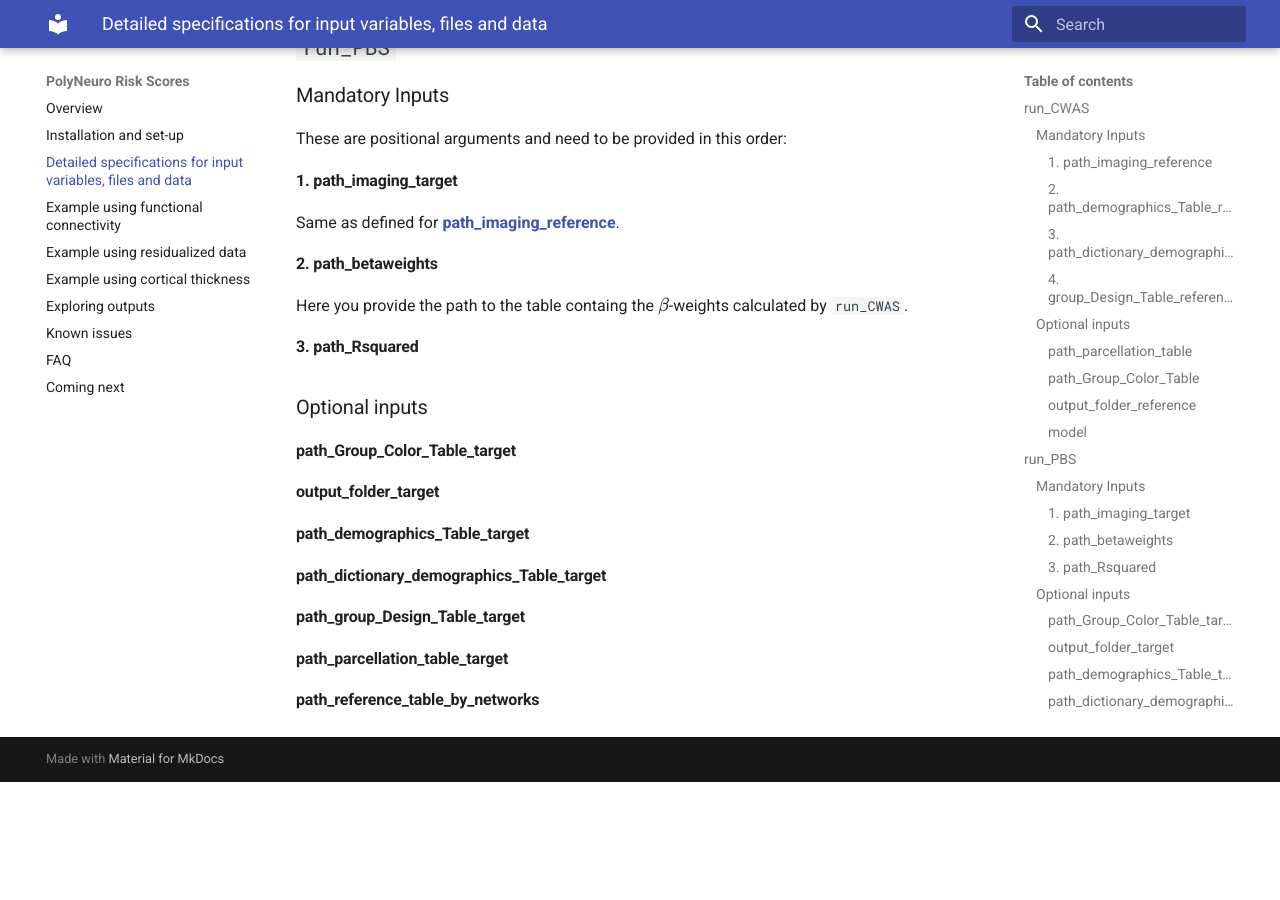
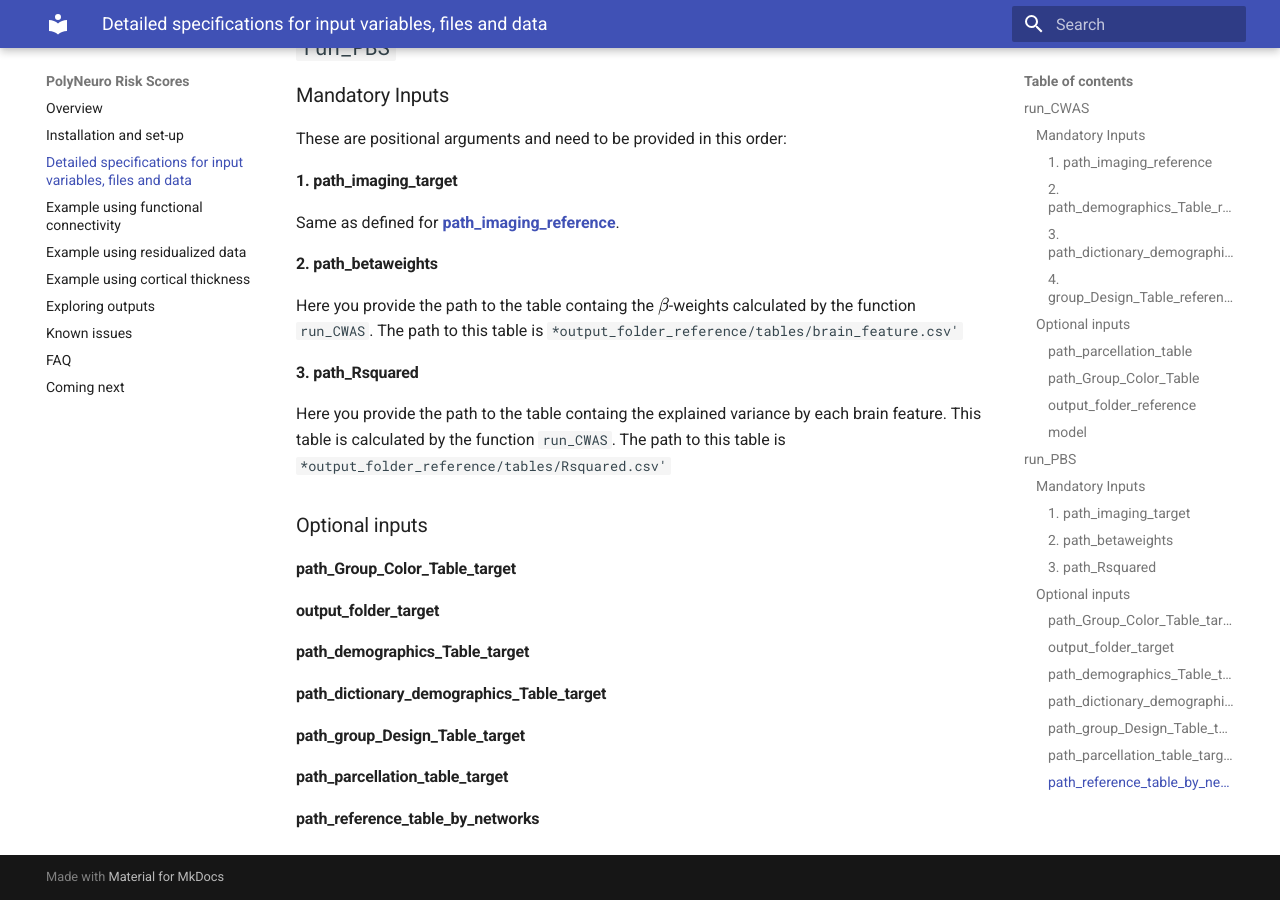
Before and after one commit to omiranda/polyneuro_risk_score, an MkDocs documentation site: the page built from docs/detailed_description.md, in a window 1280 px wide and 900 px high, scrolled down 3771 px. Built offline with MkDocs 1.6.1 and Material for MkDocs 9.7.7, drawn with Linux system fonts in a browser that asks for light colours; formulas are drawn with MathJax 3; old or Windows-style settings are respelled for this version of MkDocs; before the commit the page ends 4553 px from its top, so only the background shows below that.

Commit message:
Update detailed_description.md

```diff
--- a/docs/detailed_description.md
+++ b/docs/detailed_description.md
@@ -95,9 +95,9 @@ These are positional arguments and need to be provided in this order:
 Same as defined for [**path_imaging_reference**](#1-pathimagingreference).
 
 #### 2. **path_betaweights**
-Here you provide the path to the table containg the \\( \beta\\)-weights calculated by `run_CWAS`.
+Here you provide the path to the table containg the \\( \beta\\)-weights calculated by the function `run_CWAS`. The path to this table is `*output_folder_reference/tables/brain_feature.csv'`
 #### 3. **path_Rsquared**
-
+Here you provide the path to the table containg the explained variance by each brain feature. This table is calculated by the function `run_CWAS`. The path to this table is `*output_folder_reference/tables/Rsquared.csv'`
 ### Optional inputs
 
 #### **path_Group_Color_Table_target**
```
